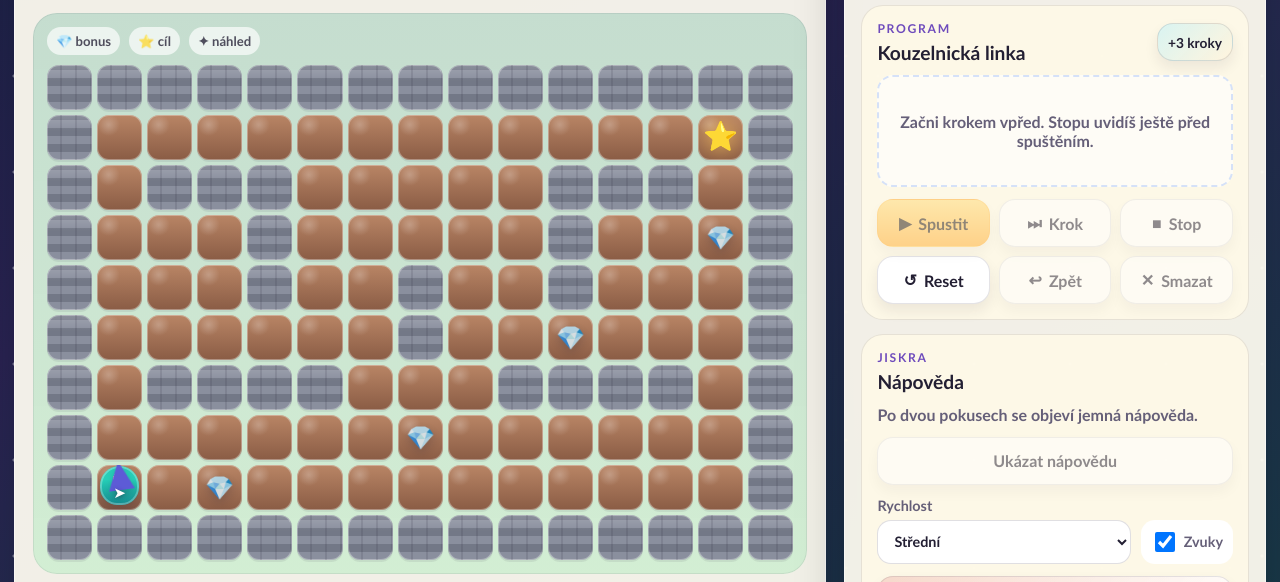
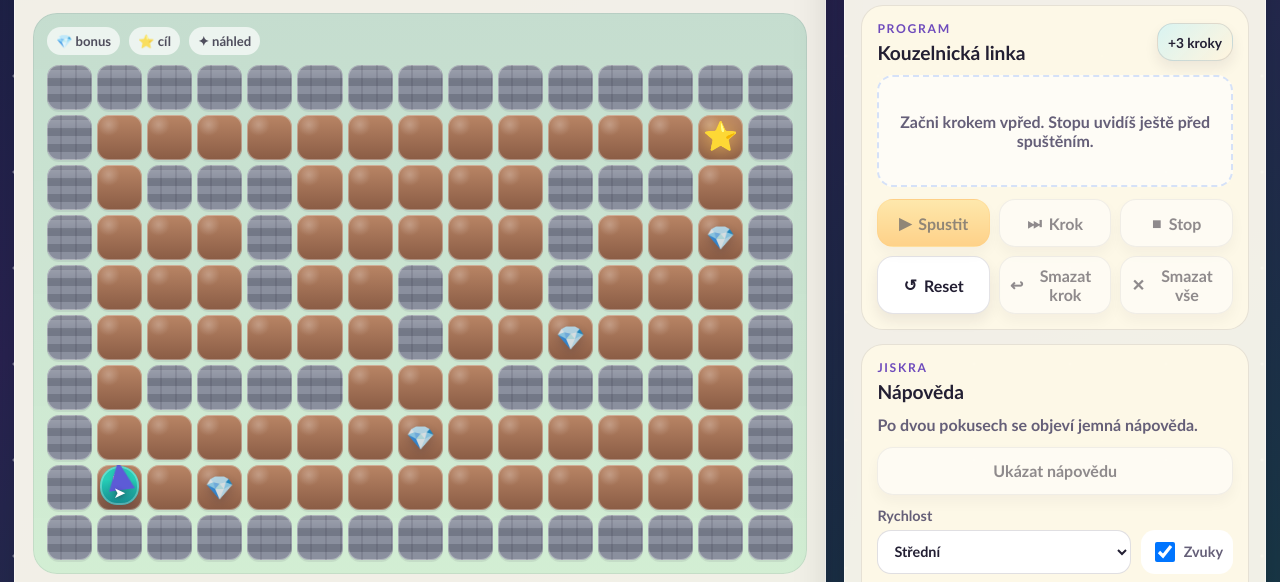
Before and after one commit to ptasekjan-ai/Baltik, a plain HTML site: page index.html in a window 1280 px wide. Shown: the part 518-1100 px from the top of the page. Drawn offline with Linux system fonts and the light colour scheme.

Commit message:
Clarify program step deletion controls

```diff
--- a/app.js
+++ b/app.js
@@ -551,7 +551,7 @@ function removeCommandAt(index) {
 
   hideCelebration();
   const [removed] = state.program.splice(index, 1);
-  setFeedback(`${commandLabel(removed)} zmizel z linky.`);
+  setFeedback(`${commandLabel(removed)} smazán z linky.`);
   render();
 }
 
@@ -566,7 +566,7 @@ function undoCommand() {
 
   hideCelebration();
   const removed = state.program.pop();
-  setFeedback(`${commandLabel(removed)} je pryč. Plán se hned přepočítal.`);
+  setFeedback(`Poslední krok smazán: ${commandLabel(removed)}. Plán se hned přepočítal.`);
   render();
 }
 
--- a/index.html
+++ b/index.html
@@ -136,13 +136,13 @@
               <span aria-hidden="true">↺</span>
               Reset
             </button>
-            <button id="undoButton" class="action-button" type="button">
+            <button id="undoButton" class="action-button" type="button" title="Smazat poslední krok">
               <span aria-hidden="true">↩</span>
-              Zpět
+              Smazat krok
             </button>
-            <button id="clearButton" class="action-button" type="button">
+            <button id="clearButton" class="action-button" type="button" title="Smazat celý program">
               <span aria-hidden="true">✕</span>
-              Smazat
+              Smazat vše
             </button>
           </div>
         </section>
```
